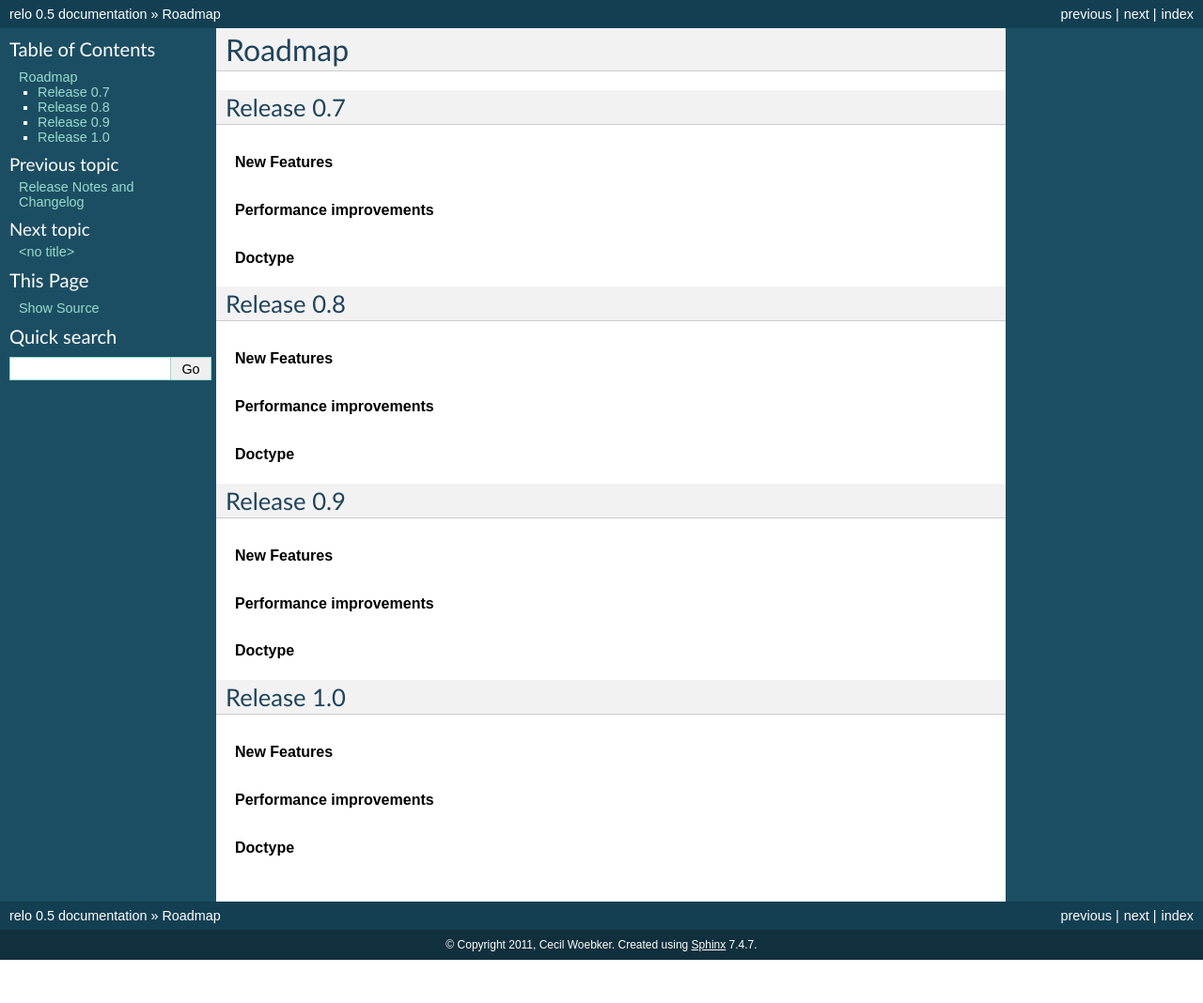
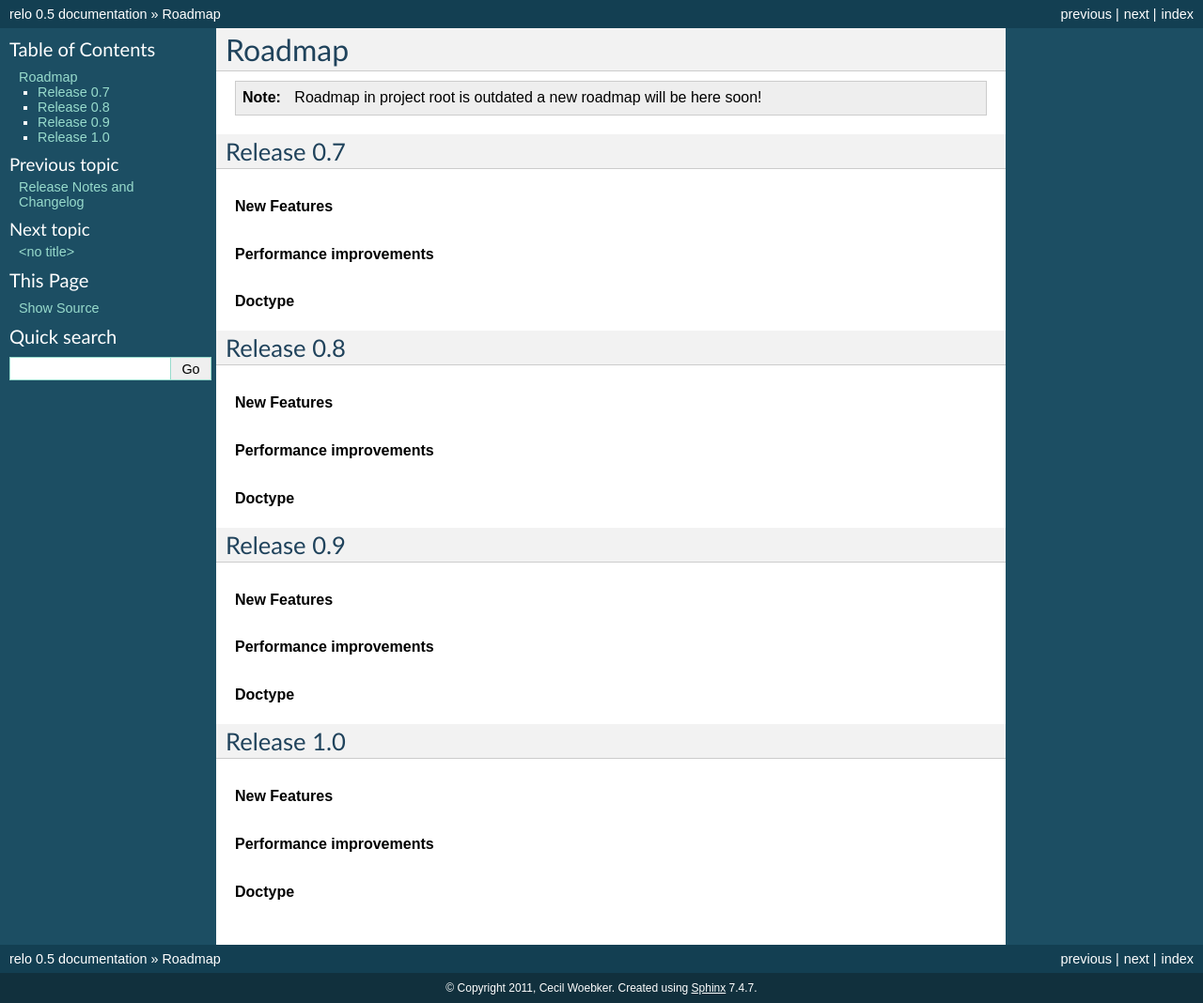
Before and after one commit to cwoebker/relo, a Sphinx documentation site: the page built from docs/roadmap.rst, in a window 1280 px wide. Shown: the whole page at 94% size. Built offline with Sphinx 7.4.7, drawn with Linux system fonts in a browser that asks for light colours; pages that are not in the unit, such as notebooks, are missing from menus; before the commit the page ends 1022 px from its top, so only the background shows below that.

Commit message:
minor thing

```diff
--- a/docs/roadmap.rst
+++ b/docs/roadmap.rst
@@ -1,8 +1,13 @@
 .. highlight:: python
 .. currentmodule:: relo
+
 =======
 Roadmap
 =======
+
+.. note::
+
+    Roadmap in project root is outdated a new roadmap will be here soon!
 
 Release 0.7
 ===========
```
